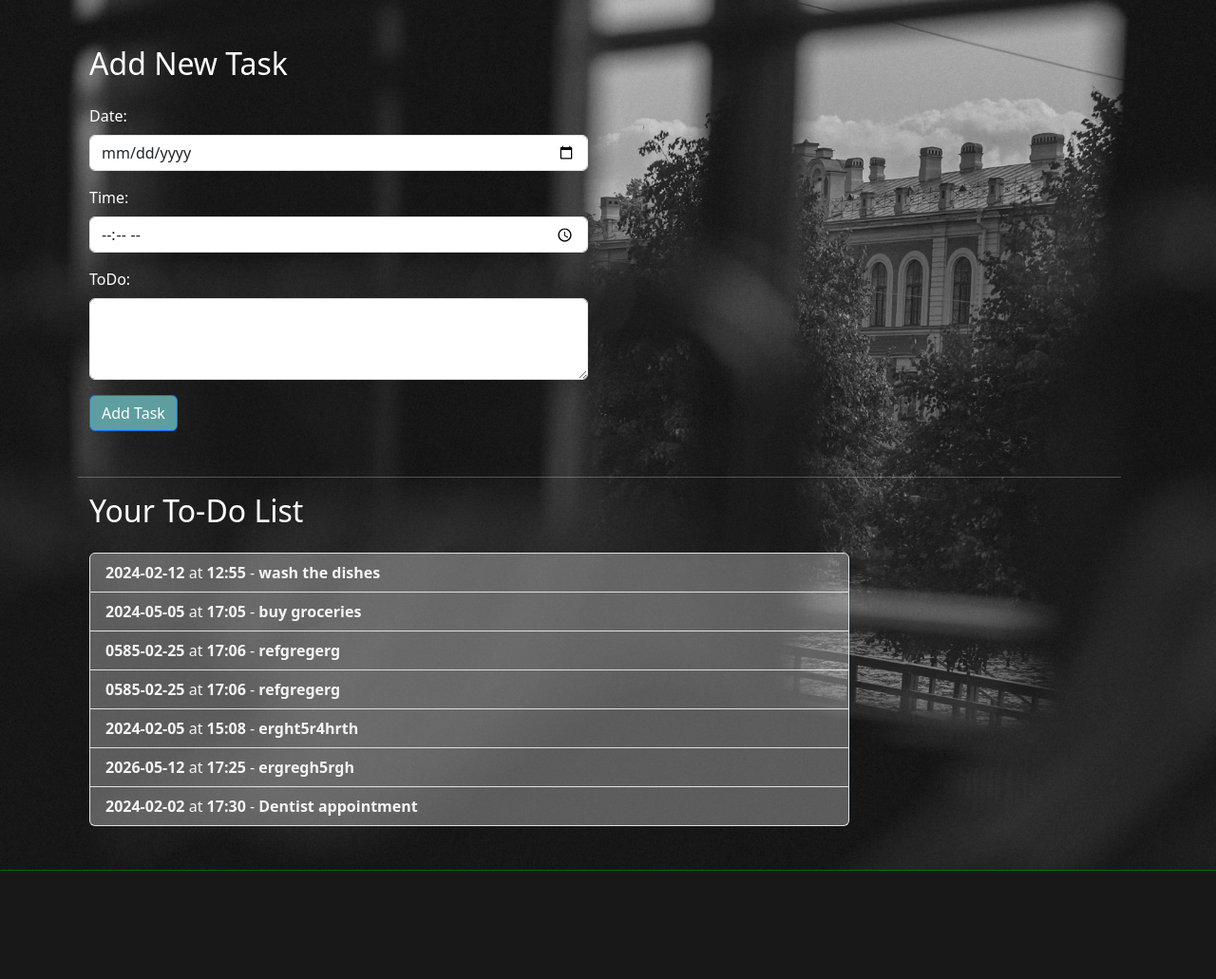
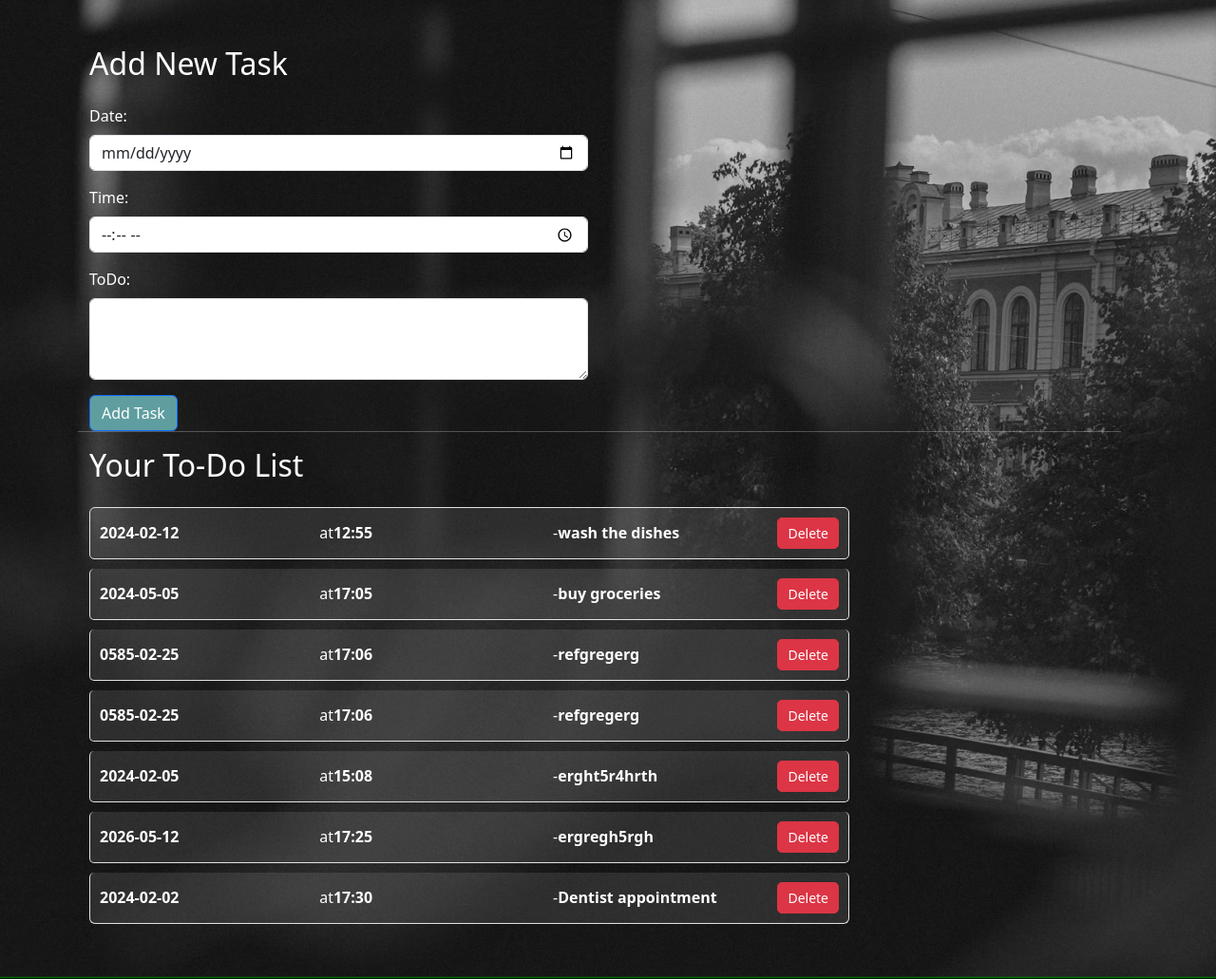
Before and after one commit to devnitht02/flask-todo, a Flask app: page / in a window 1280 px wide. Shown: the part 57-1088 px from the top of the page at 95% size. Before the commit the page ends 975 px from the top, so only its background shows below. Run offline with Flask 3, Linux system fonts and the light colour scheme; data comes from the database, SQL or seed files in the repository.

Commit message:
adding the delete task functionality

```diff
--- a/app.py
+++ b/app.py
@@ -68,6 +68,15 @@
     return render_template('index.html', all_tasks=all_tasks)
 
 
+@app.route('/delete/<int:task_id>', methods=['GET', 'POST'])
+def delete(task_id):
+    task = Task.query.get(task_id)
+    db.session.delete(task)
+    db.session.commit()
+    flash("Task deleted successfully")
+    return render_template("index.html", task=task)
+
+
 @app.route('/register', methods=['GET', 'POST'])
 def register():
     return render_template('register.html')
--- a/static/css/styles.css
+++ b/static/css/styles.css
@@ -79,3 +79,34 @@
     width: 50rem;
 
 }
+.list-group-item {
+    display: flex;
+    justify-content: space-between;
+    align-items: center;
+    background-color: rgba(255, 255, 255, 0.1);
+    color: white;
+    padding: 10px;
+    margin-bottom: 10px;
+    border-radius: 5px;
+}
+
+.list-group-item strong, .list-group-item b {
+    flex: 1;
+}
+
+.list-group-item form {
+    margin: 0;
+}
+
+.list-group-item button {
+    background-color: #dc3545;
+    border-color: #dc3545;
+    color: white;
+    padding: 5px 10px;
+    border-radius: 5px;
+}
+
+.list-group-item button:hover {
+    background-color: #c82333;
+    border-color: #bd2130;
+}
--- a/templates/index.html
+++ b/templates/index.html
@@ -28,9 +28,6 @@
                         <textarea class="form-control" id="todoInput" name="title" rows="3" required></textarea>
                     </div>
                     <button type="submit" class="btn btn-primary">Add Task</button>
-                    <br>
-                    <br>
-                    <br>
                 </form>
             </div>
 
@@ -39,9 +36,12 @@
             <div class="col-md-6">
                 <h2 class="text-white mb-4">Your To-Do List</h2>
                 <ul class="list-group">
-                    {% for tasks in all_tasks %}
+                    {% for task in all_tasks %}
                         <li class="list-group-item">
-                            <strong>{{ tasks.date }}</strong> at <b>{{ tasks.time }}</b> - <b>{{ tasks.title }}</b>
+                            <strong>{{ task.date }}</strong> at <b>{{ task.time }}</b> - <b>{{ task.title }}</b>
+                            <form method="POST" action="{{ url_for('delete', task_id=task.id) }}" style="display:inline;">
+                                <button type="submit" class="btn btn-danger btn-sm">Delete</button>
+                            </form>
                         </li>
                     {% endfor %}
                 </ul>
```
